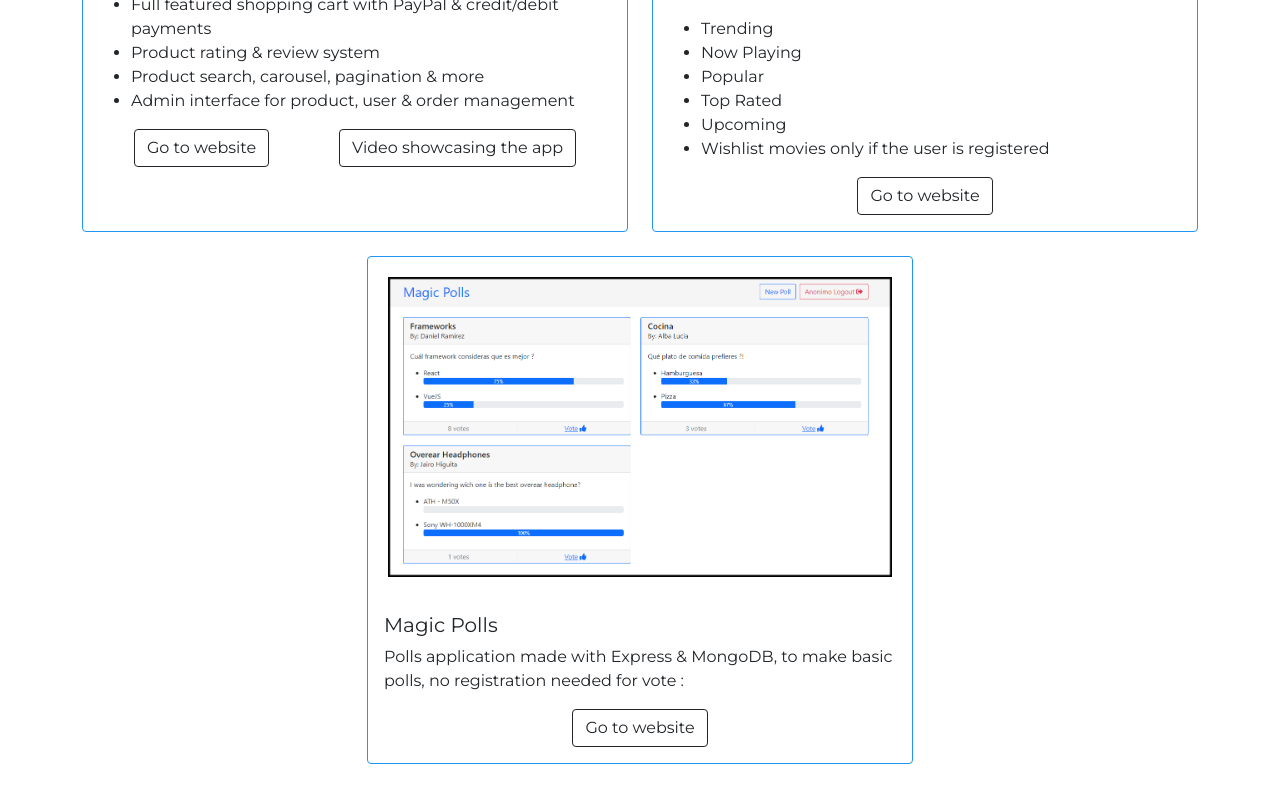
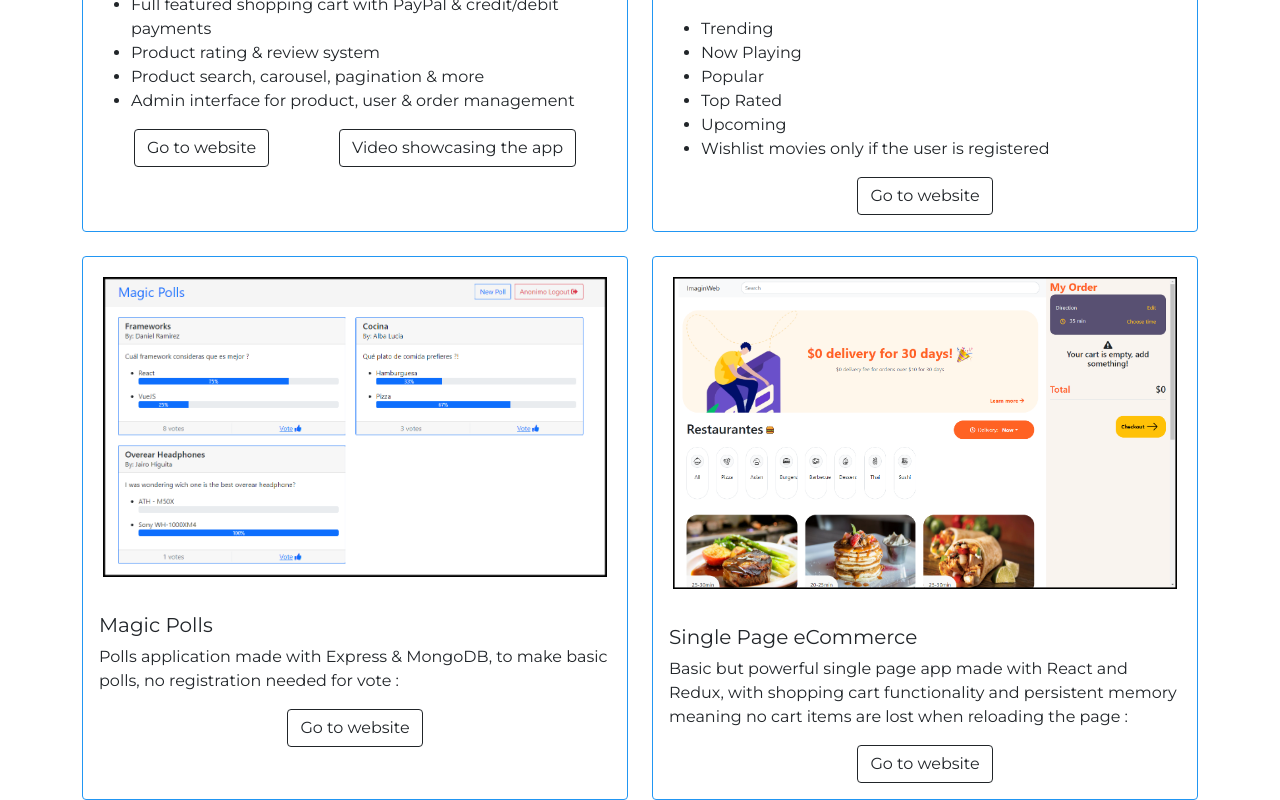
Before and after one commit to danielrs95/personalWeb, a React (Create React App) app: page /portfolio in a window 1280 px wide. Shown: the part 567-1367 px from the top of the page. Before the commit the page ends 1331 px from the top, so only its background shows below. Built offline with nearby package versions, Linux system fonts and the light colour scheme.

Commit message:
Agrega curso 9 Building Projects Moder Projects With React

```diff
--- a/src/components/ListItemComponent.js
+++ b/src/components/ListItemComponent.js
@@ -1,6 +1,15 @@
 import React from 'react';
 
 const courseList = [
+  {
+    title: 'Building Modern Projects With React',
+    autor: 'Shaun Wassell',
+    university: 'LinkedIn Learning',
+    certificate: '',
+    link: 'https://www.linkedin.com/learning/building-modern-projects-with-react/react-going-from-good-to-great?autoAdvance=true&autoSkip=false&autoplay=true&resume=true&u=80825882',
+    description:
+      'Learn about some of the most important tools in the React ecosystem that help you simplify development and manage the complexities of state, side effects, structure, and styling. Instructor Shaun Wassell shows how to create a basic React project, and then explains how to add Redux, create thunks, use selectors, work with styled-components, perform testing, and more.',
+  },
   {
     title: 'React Hooks',
     autor: 'Eve Porcello',
--- a/src/screens/PortfolioScreen.js
+++ b/src/screens/PortfolioScreen.js
@@ -2,6 +2,7 @@ import React from 'react';
 import mernImg from '../img/mern_homeScreen.png';
 import moviesImg from '../img/togetheater.png';
 import magicPollsImg from '../img/magicPolls.png';
+import singlePageEcommerce from '../img/single_page_ecommerce.png';
 
 const PortfolioScreen = () => {
   return (
@@ -123,6 +124,37 @@ const PortfolioScreen = () => {
             </div>
           </div>
         </div>
+
+        {/* Single page e-commerce */}
+        <div className='col'>
+          <div className='card h-100 border-primary '>
+            <img
+              src={singlePageEcommerce}
+              className='card-img-top '
+              alt='movies app'
+              style={{ padding: '1.25rem' }}
+            />
+            <div className='card-body '>
+              <h5 className='card-title'>Single Page eCommerce</h5>
+              <p className='card-text'>
+                Basic but powerful single page app made with React and Redux,
+                with shopping cart functionality and persistent memory meaning
+                no cart items are lost when reloading the page :{' '}
+              </p>
+
+              <div className='d-flex justify-content-around'>
+                <a
+                  href='https://single-page-ecommerce.herokuapp.com/'
+                  className='btn btn-outline-dark'
+                  target='_blank'
+                  rel='noreferrer'
+                >
+                  Go to website
+                </a>
+              </div>
+            </div>
+          </div>
+        </div>
       </div>
     </div>
   );
```
Also changed, not shown: src/img/single_page_ecommerce.png (added).
